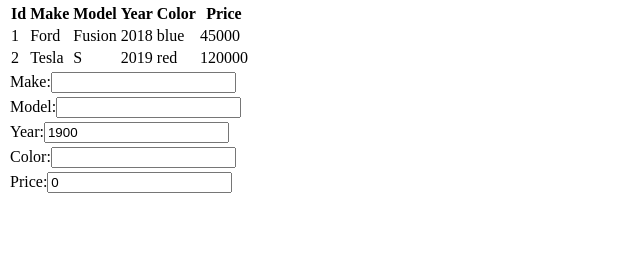
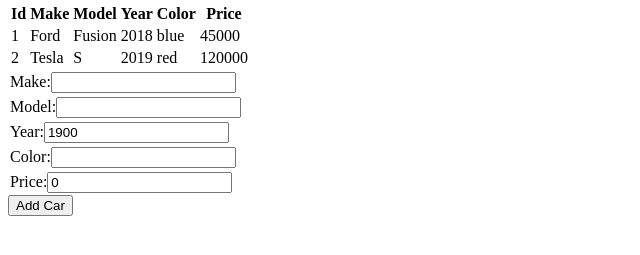
Before and after one commit to t4d-classes/bootcamp_11292021, a React (Create React App) app in the folder demo-app/: page / in a window 1280 px wide. Shown: the part 299-554 px from the top of the page, without its empty margins (0-640 px from the left). Built offline with nearby package versions, Linux system fonts and the light colour scheme.

Commit message:
add solution to exercises 6 and 8

```diff
--- /dev/null
+++ b/demo-app/src/components/CarForm.js
@@ -0,0 +1,57 @@
+import { useState} from "react";
+
+export const CarForm = props => {
+
+  const [ carForm, setCarForm ] = useState({
+    make: '',
+    model: '',
+    year: 1900,
+    color: '',
+    price: 0,
+  });
+
+  const change = e => {
+
+    setCarForm({
+      ...carForm,
+      [ e.target.name ]: e.target.type === 'number'
+        ? parseInt(e.target.value, 10) : e.target.value,
+    });
+
+  };
+
+  const submitCar = () => {
+    props.onSubmitCar({ ...carForm });
+
+    setCarForm({
+      make: '', model: '', year: 1900, color: '', price: 0
+    });
+  };
+
+  return (
+    <form>
+      <label>
+        Make:
+        <input type="text" name="make" value={carForm.make} onChange={change} />
+      </label>
+      <label>
+        Model:
+        <input type="text" name="model" value={carForm.model} onChange={change} />
+      </label>
+      <label>
+        Year:
+        <input type="number" name="year" value={carForm.year} onChange={change} />
+      </label>
+      <label>
+        Color:
+        <input type="text" name="color" value={carForm.color} onChange={change} />
+      </label>
+      <label>
+        Price:
+        <input type="number" name="price" value={carForm.price} onChange={change} />
+      </label>
+      <button type="button" onClick={submitCar}>{props.buttonText}</button>
+    </form>
+  );
+
+};
--- a/demo-app/src/components/CarTool.js
+++ b/demo-app/src/components/CarTool.js
@@ -2,59 +2,30 @@
 
 import { ToolHeader } from './ToolHeader';
 import { CarTable } from './CarTable';
+import { CarForm } from './CarForm';
 
 export const CarTool = (props) => {
 
   const [ cars, setCars ] = useState([ ...props.cars ]);
 
-  const [ carForm, setCarForm ] = useState({
-    make: '',
-    model: '',
-    year: 1900,
-    color: '',
-    price: 0,
-  });
+  const addCar = newCar => {
 
-  const change = e => {
-
-    setCarForm({
-      // object spread operator
-      ...carForm,
-      // computed property
-      [ e.target.name ]: e.target.type === 'number'
-        ? parseInt(e.target.value, 10) : e.target.value,
-    });
+    setCars([
+      ...cars,
+      {
+        ...newCar,
+        id: Math.max(...cars.map(c => c.id), 0) + 1,
+      },
+    ]);
 
   };
 
-  console.log(carForm);
 
   return (
     <>
       <ToolHeader headerText="Car Tool" />
       <CarTable cars={cars} />
-      <form>
-        <label>
-          Make:
-          <input type="text" name="make" value={carForm.make} onChange={change} />
-        </label>
-        <label>
-          Model:
-          <input type="text" name="model" value={carForm.model} onChange={change} />
-        </label>
-        <label>
-          Year:
-          <input type="number" name="year" value={carForm.year} onChange={change} />
-        </label>
-        <label>
-          Color:
-          <input type="text" name="color" value={carForm.color} onChange={change} />
-        </label>
-        <label>
-          Price:
-          <input type="number" name="price" value={carForm.price} onChange={change} />
-        </label>
-      </form>
+      <CarForm buttonText="Add Car" onSubmitCar={addCar} />
     </>
   );
 
```
